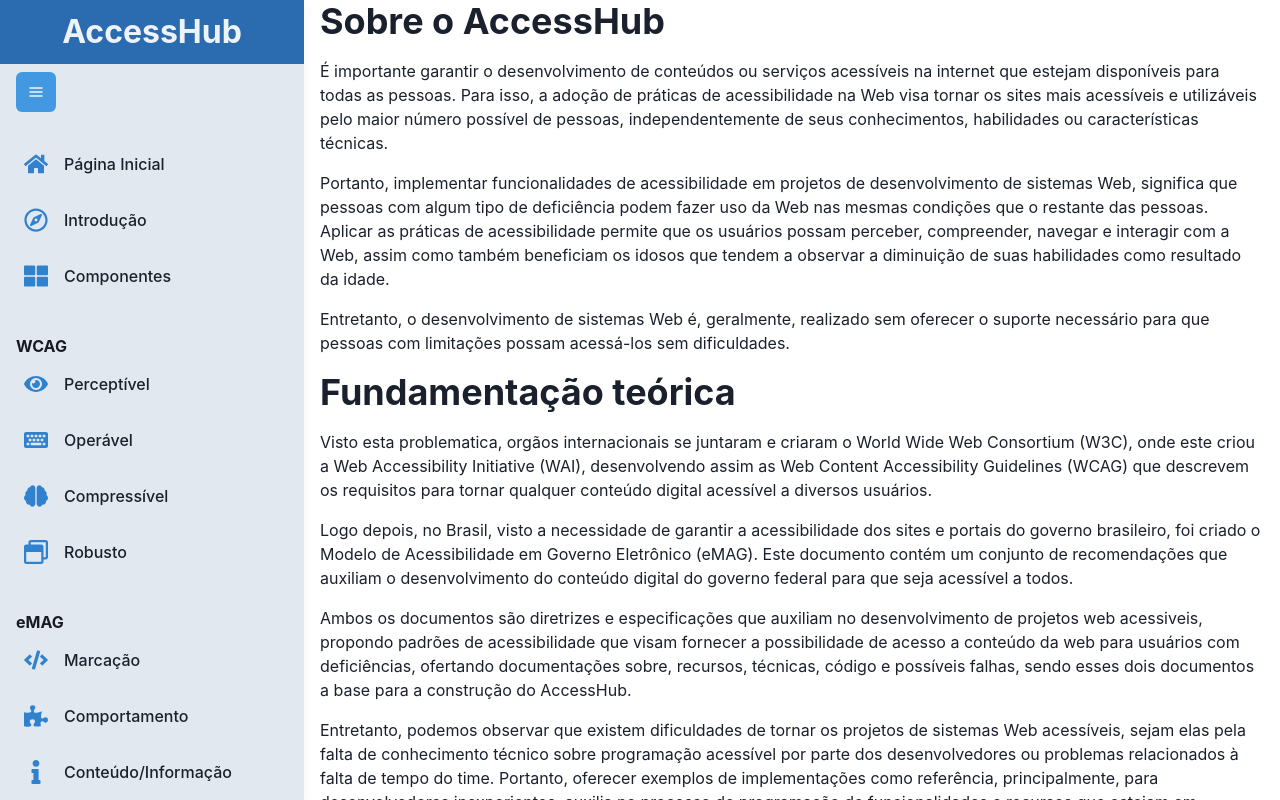
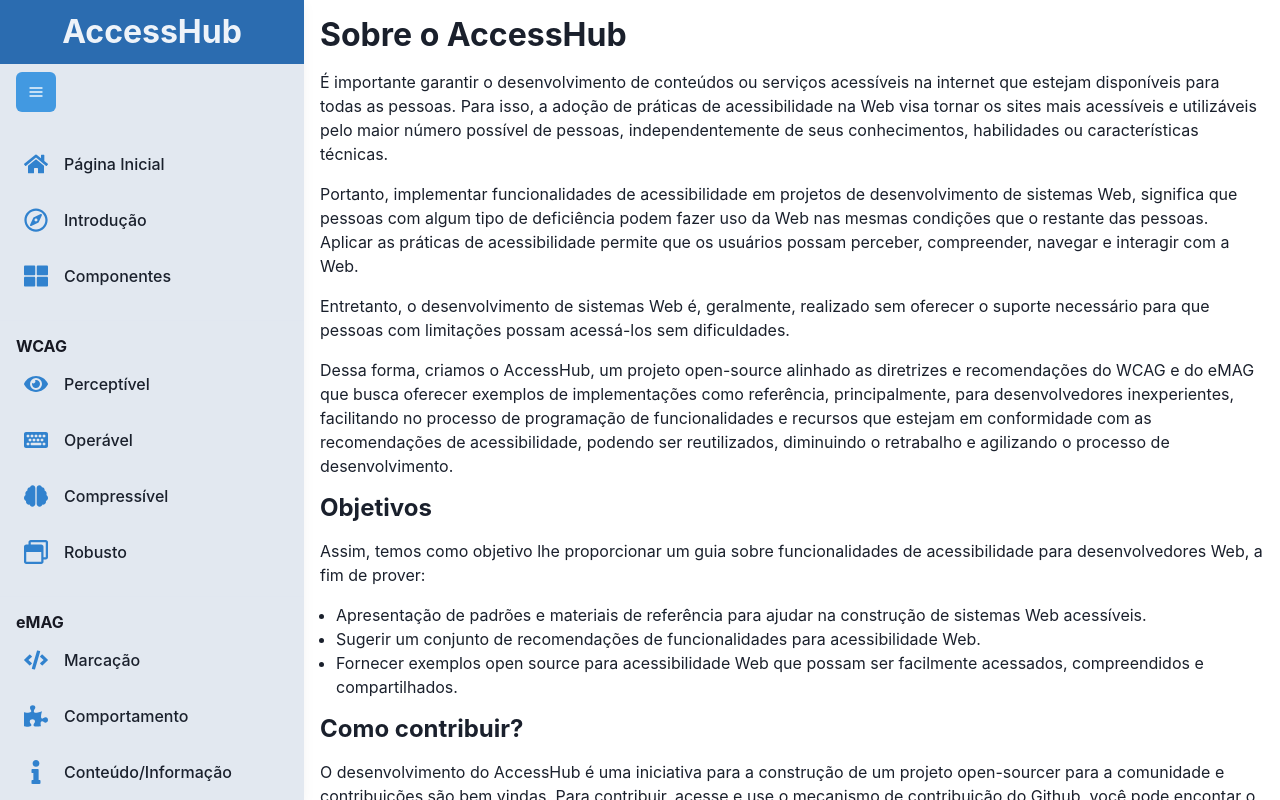
Before and after one commit to daviteixeira-dev/accesshub, a React (Vite) app: page /introducao in a window 1280 px wide. Built offline with nearby package versions, Linux system fonts and the light colour scheme.

Commit message:
intro page text rewrite

```diff
--- a/src/pages/Introduction.tsx
+++ b/src/pages/Introduction.tsx
@@ -1,10 +1,11 @@
 import {
   Flex,
+  Link,
   Text,
+  Heading,
+  ListItem,
   Container,
-  Heading,
-  UnorderedList,
-  ListItem
+  UnorderedList
 } from '@chakra-ui/react'
 
 import MenuSideBar from '../components/MenuSideBar/MenuSideBar'
@@ -14,7 +15,8 @@
     <Flex>
       <MenuSideBar />
       <Container maxW='container.xl' height='100vh' overflowY='auto'>
-        <Heading as='h1' mb='1rem'>
+
+        <Heading as='h1' my='1rem' fontSize='2rem'>
           Sobre o AccessHub
         </Heading>
 
@@ -30,9 +32,7 @@
           Portanto, implementar funcionalidades de acessibilidade em projetos de desenvolvimento de
           sistemas Web, significa que pessoas com algum tipo de deficiência podem fazer uso da Web
           nas mesmas condições que o restante das pessoas. Aplicar as práticas de acessibilidade
-          permite que os usuários possam perceber, compreender, navegar e interagir com a Web, assim
-          como também beneficiam os idosos que tendem a observar a diminuição de suas habilidades
-          como resultado da idade.
+          permite que os usuários possam perceber, compreender, navegar e interagir com a Web.
         </Text>
 
         <Text mb='1rem'>
@@ -40,48 +40,20 @@
           necessário para que pessoas com limitações possam acessá-los sem dificuldades.
         </Text>
 
-        <Heading as='h2' mb='1rem'>
-          Fundamentação teórica
-        </Heading>
-
         <Text mb='1rem'>
-          Visto esta problematica, orgãos internacionais se juntaram e criaram o World Wide Web Consortium (W3C),
-          onde este criou a Web Accessibility Initiative (WAI), desenvolvendo assim as Web Content
-          Accessibility Guidelines (WCAG) que descrevem os requisitos para tornar qualquer conteúdo
-          digital acessível a diversos usuários.
+          Dessa forma, criamos o AccessHub, um projeto open-source alinhado as diretrizes e recomendações
+          do WCAG e do eMAG que busca oferecer exemplos de implementações como referência,
+          principalmente, para desenvolvedores inexperientes, facilitando no processo de programação de
+          funcionalidades e recursos que estejam em conformidade com as recomendações de acessibilidade,
+          podendo ser reutilizados, diminuindo o retrabalho e agilizando o processo de desenvolvimento.
         </Text>
 
-        <Text mb='1rem'>
-          Logo depois, no Brasil, visto a necessidade de garantir a acessibilidade dos sites e portais do governo brasileiro, foi criado o Modelo de Acessibilidade em Governo Eletrônico (eMAG). Este documento
-          contém um conjunto de recomendações que auxiliam o desenvolvimento do conteúdo digital do governo federal para que seja acessível
-          a todos.
-        </Text>
-
-        <Text mb='1rem'>
-          Ambos os documentos são diretrizes e especificações que auxiliam no desenvolvimento de projetos
-          web acessiveis, propondo padrões de acessibilidade que visam fornecer a possibilidade de
-          acesso a conteúdo da web para usuários com deficiências, ofertando documentações sobre,
-          recursos, técnicas, código e possíveis falhas, sendo esses dois documentos a base para a
-          construção do AccessHub.
-        </Text>
-
-        <Text mb='1rem'>
-          Entretanto, podemos observar que existem dificuldades de tornar os projetos de sistemas Web
-          acessíveis, sejam elas pela falta de conhecimento técnico sobre programação acessível por
-          parte dos desenvolvedores ou problemas relacionados à falta de tempo do time. Portanto, oferecer
-          exemplos de implementações como referência, principalmente, para desenvolvedores inexperientes,
-          auxilia no processo de programação de funcionalidades e recursos que estejam em conformidade com
-          as recomendações de acessibilidade, podendo ser reutilizados, diminuindo o retrabalho e
-          agilizando o processo de desenvolvimento.
-        </Text>
-
-        <Heading as='h3' mb='1rem'>
+        <Heading as='h2' mb='1rem' fontSize='1.5rem'>
           Objetivos
         </Heading>
 
         <Text mb='1rem'>
-          Desta forma, considerando o contexto apresentado, o AccessHub tem como objetivo desenvolver um
-          website a ser usado como um guia sobre funcionalidades de acessibilidade para desenvolvedores Web,
+          Assim, temos como objetivo lhe proporcionar um guia sobre funcionalidades de acessibilidade para desenvolvedores Web,
           a fim de prover:
         </Text>
 
@@ -99,10 +71,31 @@
           </ListItem>
         </UnorderedList>
 
-        <Heading as='h4' my='1rem'>
+        <Heading as='h2' my='1rem' fontSize='1.5rem'>
+          Como contribuir?
+        </Heading>
+
+        <Text mb='1rem'>
+          O desenvolvimento do AccessHub é uma iniciativa para a construção de um projeto open-sourcer
+          para a comunidade e contribuições são bem vindas. Para contribuir, <Link href='https://github.com/daviteixeira-btm/accesshub'>acesse e use o mecanismo de
+          contribuição do Github</Link>, você pode encontar o passo a passo disponibilizado na descrição do projeto.
+        </Text>
+
+        <Heading as='h3' mb='1rem' fontSize='1.5rem'>
           Referências
         </Heading>
 
+        <Text mb='1rem'>
+          O AccessHub ainda está em desenvolvimento, podendo receber incrementos conforme a pesquisa
+          avança. Até o momento temos o trabalho do qual o projeto está sendo realizado:
+        </Text>
+
+        <Text mb='2rem'>
+          SILVA, Davi Teixeira; BEZERRA, Carla Ilane Moreira; SOUZA FILHO, José Cezar
+          Junior de. <Text as='b'>ACCESSHUB: GUIA DE ACESSIBILIDADE PARA DESENVOLVEDORES WEB</Text>.
+          2022. 55 f. TCC (Graduação) - Curso de Sistemas de Informação, Universidade Federal do
+          Ceará, Quixadá, 2022.
+        </Text>
 
       </Container>
     </Flex>
```
